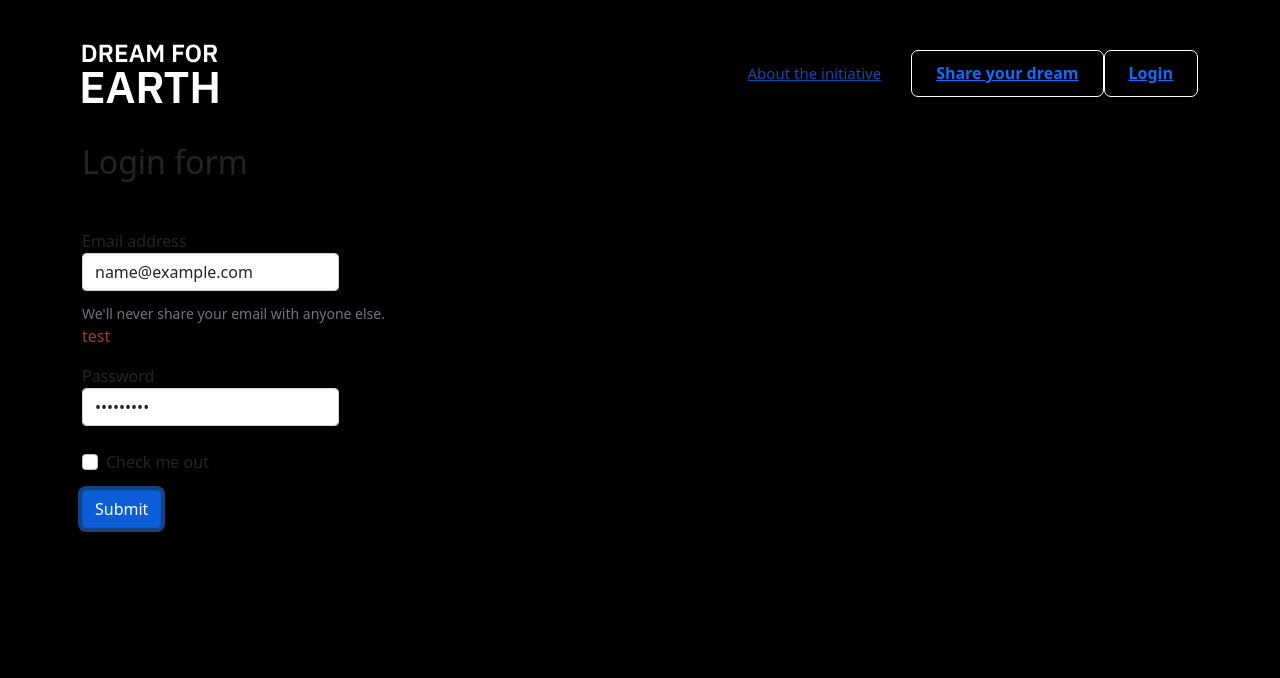
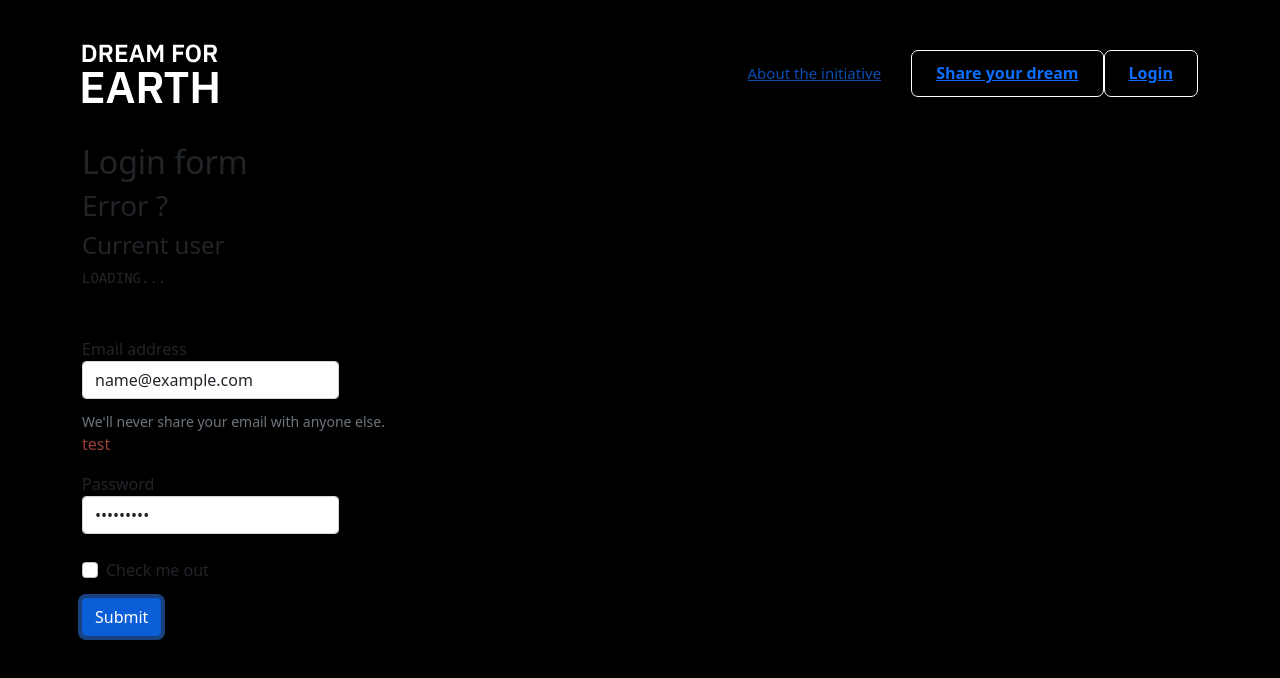
Before and after one commit to baronin/dream_of_earth, a Next.js app: page /login in a window 1280 px wide. Both pictures are taken after typing "name@example.com", "Sample123" into the empty fields and a click on the button "Submit". Shown: the top 678 px of the page. Built offline with nearby package versions, Linux system fonts and the light colour scheme; no server answers.

Commit message:
add firebase auth

```diff
--- a/src/api/firebase.ts
+++ b/src/api/firebase.ts
@@ -13,4 +13,5 @@ if (firebase.apps.length === 0) {
   firebase.initializeApp(config);
 }
 
+export const auth = firebase.auth();
 export default firebase;
--- a/src/components/FirebaseContext/context.tsx
+++ /dev/null
@@ -1,5 +0,0 @@
-import React from "react";
-
-const FirebaseContext = React.createContext(null);
-
-export default FirebaseContext;
--- /dev/null
+++ b/src/contexts/FirebaseAuth/context.tsx
@@ -0,0 +1,35 @@
+import React, { ReactNode, useContext, useEffect, useState } from "react";
+
+import { auth } from "../../api/firebase";
+
+const AuthContext = React.createContext({});
+
+export function useAuth() {
+  return useContext(AuthContext);
+}
+
+type Props = {
+  children: ReactNode;
+};
+
+function AuthProvider({ children }: Props) {
+  const [currentUser, setCurrentUser] = useState<firebase.User | null>();
+  const signup = (email: string, password: string) => {
+    return auth.createUserWithEmailAndPassword(email, password);
+  };
+
+  useEffect(() => {
+    const unsubscribe = auth.onAuthStateChanged((user) => {
+      setCurrentUser(user);
+    });
+    return unsubscribe;
+  }, []);
+
+  const value = {
+    currentUser,
+    signup,
+  };
+  return <AuthContext.Provider value={value}>{children}</AuthContext.Provider>;
+}
+
+export default AuthProvider;
--- /dev/null
+++ b/src/contexts/FirebaseContext/index.ts
@@ -0,0 +1 @@
+export { default } from "./context";
--- a/src/pages/index.tsx
+++ b/src/pages/index.tsx
@@ -12,6 +12,7 @@ import Hero from "../components/Hero";
 import Modal from "../components/Modal";
 import topUserCss from "../components/TopUsers/TopUsers.module.css";
 import UserCard from "../components/UserCard";
+import AuthProvider from "../contexts/FirebaseAuth";
 import { Dream } from "../model/Vimeo";
 import css from "../styles/app.module.css";
 import { apiGetAmbassadorDreams, apiGetDreams } from "../utilities/api/videos";
@@ -48,7 +49,9 @@ const Home: React.FC = () => {
           crossOrigin="anonymous"
         />
       </Head>
-      <Header />
+      <AuthProvider>
+        <Header />
+      </AuthProvider>
       <main>
         <Hero isToggleModal={handleToggleModal} />
         {topPeopleDreams.length > 0 && (
--- a/src/pages/login/components/LoginForm.tsx
+++ b/src/pages/login/components/LoginForm.tsx
@@ -1,35 +1,49 @@
 import { FormEvent, useState } from "react";
 
+import { authComplete } from "../../../api/dreams";
 import FormMessage from "../../../components/FormMessage";
-import validate from "../../../utilities/validate";
+import { useAuth } from "../../../contexts/FirebaseAuth/context";
 
 const LoginForm = () => {
   const [email, setEmail] = useState("");
   const [password, setPassword] = useState("");
   const [error, setError] = useState("");
+  const [isDisabled, setIsDisabled] = useState(false);
+  const [loading, setLoading] = useState(false);
+  const { signup, currentUser } = useAuth();
 
   const handleEmail = (e: { target: HTMLInputElement }) => {
     const { target } = e;
     setEmail(target.value);
   };
-  const handleSubmit = (e: FormEvent) => {
+  const handlePassword = (e: { target: HTMLInputElement }) => {
+    const { target } = e;
+    setPassword(target.value);
+  };
+  const handleSubmit = async (e: FormEvent) => {
     e.preventDefault();
-    if (!email) {
-      validate(email, "Error email");
+    try {
+      setError("");
+      setLoading(true);
+      await signup(email, password);
+    } catch (err) {
+      setError("Error signup");
+      throw Error(`test error ${err}`);
     }
-    if (!password) {
-      validate(email, "Error password");
-    }
+    setLoading(false);
   };
   console.log("submit errors | ", error);
 
   return (
     <section>
       <h2>Login form</h2>
+      <h3>Error ? {error}</h3>
+      <h4>Current user {currentUser && JSON.stringify(currentUser)}</h4>
+      {loading && <pre>LOADING...</pre>}
       <form onSubmit={handleSubmit} className="mt-5">
         <div className="mb-3">
           <label htmlFor="exampleInputEmail1" className="form-label">
-            Email address {error}
+            Email address
             <input
               onChange={handleEmail}
               type="email"
@@ -47,7 +61,13 @@ const LoginForm = () => {
         <div className="mb-3">
           <label htmlFor="password" className="form-label">
             Password
-            <input type="password" className="form-control" id="password" autoComplete={"8888"} />
+            <input
+              onChange={handlePassword}
+              type="password"
+              className="form-control"
+              id="password"
+              autoComplete="8888"
+            />
           </label>
         </div>
         <div className="mb-3 form-check">
@@ -56,7 +76,7 @@ const LoginForm = () => {
             Check me out
           </label>
         </div>
-        <button type="submit" className="btn btn-primary">
+        <button type="submit" className="btn btn-primary" disabled={isDisabled}>
           Submit
         </button>
       </form>
--- a/src/pages/login/index.tsx
+++ b/src/pages/login/index.tsx
@@ -1,8 +1,10 @@
 import Head from "next/head";
 
 import Header from "../../components/Header";
+import AuthProvider from "../../contexts/FirebaseAuth";
 import css from "../../styles/app.module.css";
 import LoginForm from "./components/LoginForm";
+import SignUpForm from "./components/SignUpForm";
 
 const LoginPage = () => {
   return (
@@ -19,7 +21,10 @@ const LoginPage = () => {
       </Head>
       <Header />
       <div className="container">
-        <LoginForm />
+        <AuthProvider>
+          <LoginForm />
+        </AuthProvider>
+        {/* <SignUpForm /> */}
       </div>
     </div>
   );
```
Also changed, not shown: src/contexts/FirebaseAuth/index.ts (renamed from src/components/FirebaseContext/index.ts).
